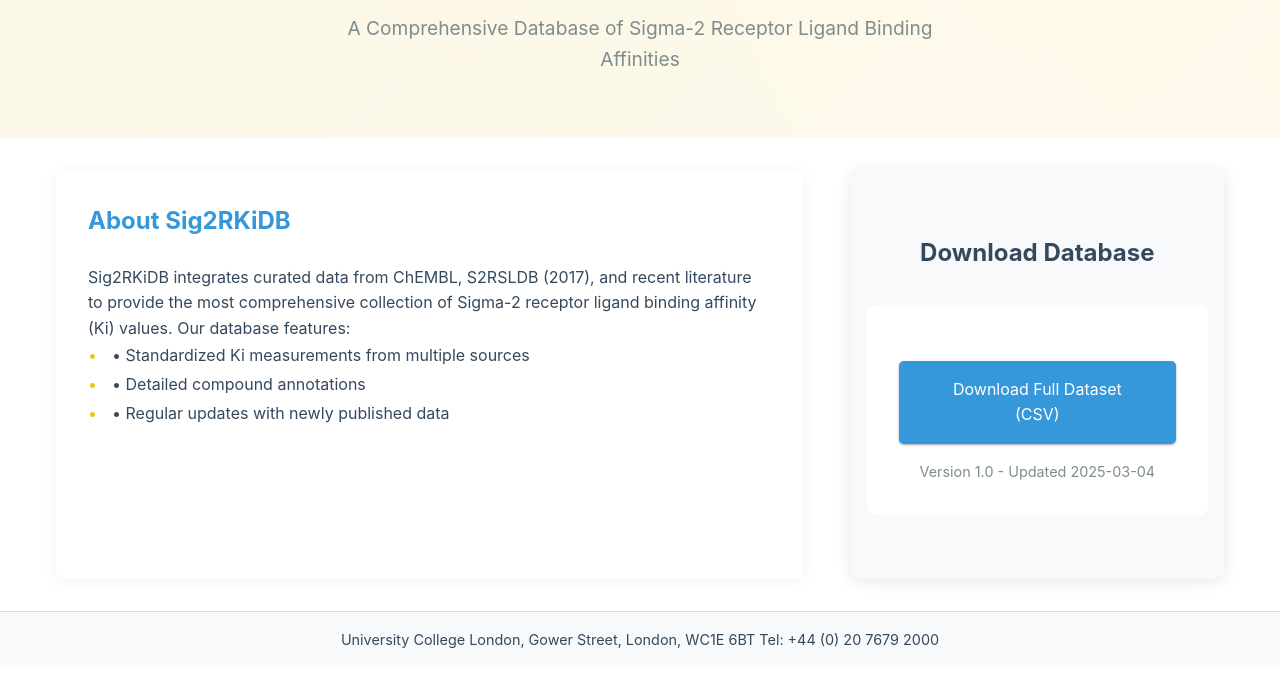
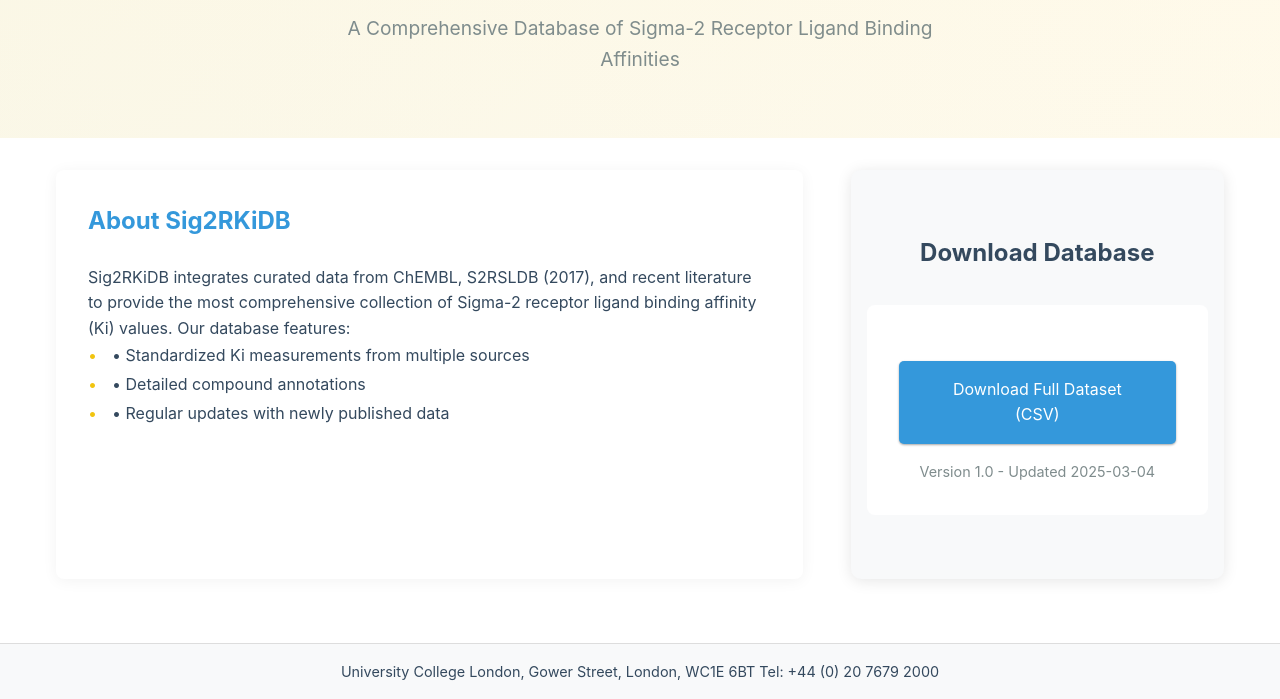
Before and after one commit to JaytonKogeru/Sig2RKiDB, a plain HTML site: page index.html in a window 1280 px wide. Shown: the part 226-925 px from the top of the page. Before the commit the page ends 893 px from the top, so only its background shows below. Drawn offline with Linux system fonts and the light colour scheme.

Commit message:
Add files via upload

```diff
--- a/styles.css
+++ b/styles.css
@@ -12,12 +12,26 @@
   --accent-color: #f1c40f;
 }
 
+html, body {
+  height: 100%;
+  margin: 0;
+  padding: 0;
+}
+
+
 body {
   font-family: 'Inter', -apple-system, BlinkMacSystemFont, "Segoe UI", Roboto, sans-serif;
   line-height: 1.6;
   color: var(--text-color);
   background-color: #ffffff;
   scroll-behavior: smooth;
+  display: flex;
+  flex-direction: column;
+  min-height: 100vh;
+}
+
+.content-area {
+  flex: 1;
 }
 
 /* Smooth Fade and Slide Animations */
```
